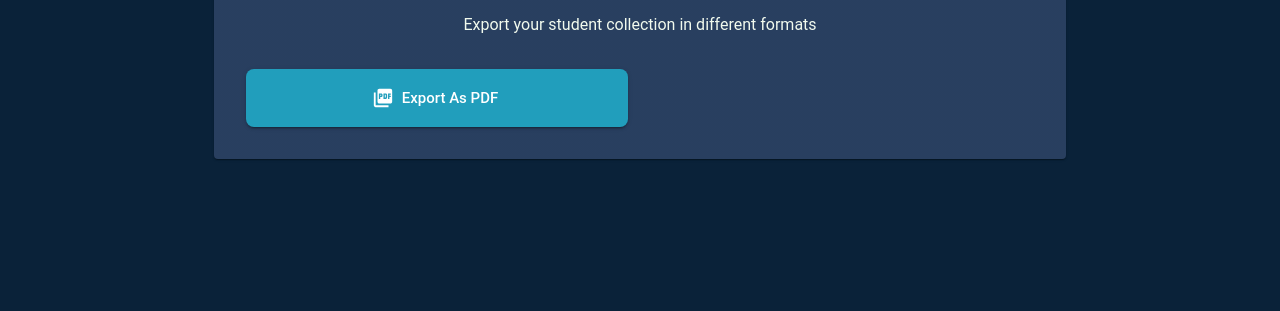
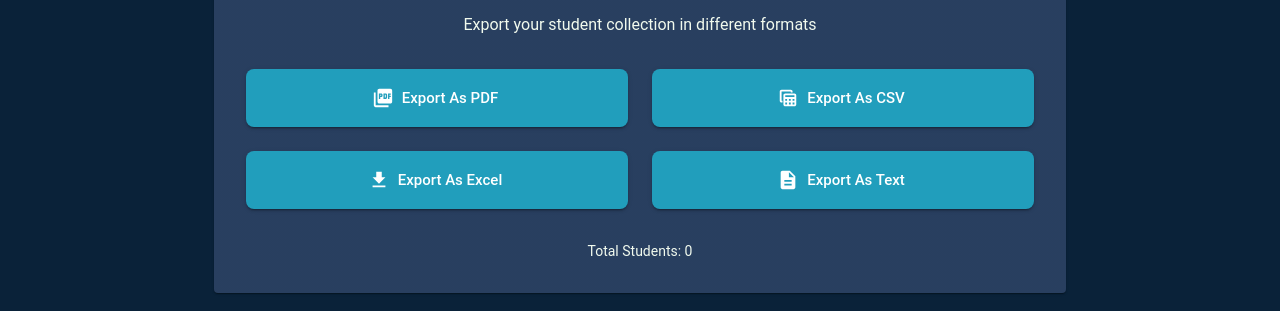
Before and after one commit to suman492/clcMngm1, a React (Create React App) app in the folder client/: page /export in a window 1280 px wide. Shown: the part 193-504 px from the top of the page. Built offline with nearby package versions, Linux system fonts and the light colour scheme; no server answers.

Commit message:
exportPage completed

```diff
--- a/client/src/components/ExportPage.js
+++ b/client/src/components/ExportPage.js
@@ -1,14 +1,14 @@
 import React, { useState, useEffect } from 'react';
 import { Container, Paper, Typography, Button, Box, CircularProgress } from '@mui/material';
 import PictureAsPdfIcon from '@mui/icons-material/PictureAsPdf';
-// import TableViewIcon from '@mui/icons-material/TableView';
-// import DownloadIcon from '@mui/icons-material/Download';
-// import DescriptionIcon from '@mui/icons-material/Description';
+import TableViewIcon from '@mui/icons-material/TableView';
+import DownloadIcon from '@mui/icons-material/Download';
+import DescriptionIcon from '@mui/icons-material/Description';
 import axios from 'axios';
-//import { saveAs } from 'file-saver';
+import { saveAs } from 'file-saver';
 import jsPDF from 'jspdf';
 import 'jspdf-autotable';
-//import * as XLSX from 'xlsx';
+import * as XLSX from 'xlsx';
 
 const ExportPage = () => {
     const [students, setStudents] = useState([]);
@@ -54,7 +54,54 @@ const ExportPage = () => {
 
 
         doc.save('students-list.pdf');
-    }
+    };
+
+    const exportToExcel = () => {
+        const worksheet = XLSX.utils.json_to_sheet(students.map(student => ({
+            Name: student.name,
+            Email: student.mail_id,
+            DOB: student.dob,
+            Score: student.total_score,
+            CGPA: student.avg_cgpa
+        })));
+
+        const workbook = XLSX.utils.book_new();
+        XLSX.utils.book_append_sheet(workbook, worksheet, "Students");
+        const excelBuffer = XLSX.write(workbook, { studentType: 'xlsx', type: 'array' });
+        const data = new Blob([excelBuffer], { type: 'application/vnd.openxmlformats-officedocument.spreadsheetml.sheet' });
+        saveAs(data, 'students-list.xlsx');
+    };
+
+    const exportToCSV = () => {
+        const worksheet = XLSX.utils.json_to_sheet(students.map(student => ({
+            Name: student.name,
+            Email: student.mail_id,
+            DOB: student.dob,
+            Score: student.total_score,
+            CGPA: student.avg_cgpa
+        })));
+
+        const csv = XLSX.utils.sheet_to_csv(worksheet);
+        const data = new Blob([csv], { type: 'text/csv;charset=utf-8' });
+        saveAs(data, 'students-list.csv');
+      };
+
+      const exportToText = () => {
+        let content = 'Students List\n\n';
+        content += `Generated on: ${new Date().toLocaleDateString()}\n\n`;
+
+        students.forEach((student, index) => {
+            content += `${index + 1}. STUDENT DETAILS\n`;
+            content += `Name: ${student.name}\n`;
+            content += `DOB: ${student.dob}\n`;
+            content += `Score: ${student.total_score}\n`;
+            content += `CGPA: ${student.avg_cgpa}`;
+            content += '\n----------------------------\n\n';
+        });
+
+        const blob = new Blob([content], {type: 'text/plain;charset=utf-8' });
+        saveAs(blob, 'patients-list.txt');
+      }
 
     if (loading) {
         return (
@@ -91,7 +138,37 @@ const ExportPage = () => {
                     >
                         Export as PDF
                     </Button>
+                    { <Button
+                    variant="contained"
+                    size="large"
+                    startIcon={<TableViewIcon />}
+                    onClick={exportToCSV}
+                    sx={{ p: 2 }}
+                  >
+                    Export as CSV
+                  </Button> }
+                  { <Button
+                    variant="contained"
+                    size="large"
+                    startIcon={<DownloadIcon />}
+                    onClick={exportToExcel}
+                    sx={{ p: 2 }}
+                  >
+                    Export as Excel
+                  </Button> }
+                  { <Button
+                    variant="contained"
+                    size="large"
+                    startIcon={<DescriptionIcon />}
+                    onClick={exportToText}
+                    sx={{ p: 2 }}
+                  >
+                    Export as Text
+                  </Button> }
                 </Box>
+                <Typography variant="body2" sx={{ mt: 4 }} align="center" color="text.secondary">
+                  Total Students: {students.length}
+                </Typography>
             </Paper>
         </Container>
     )
```
Also changed, not shown: 16 other files (tests, documents, lock files or other folders).
